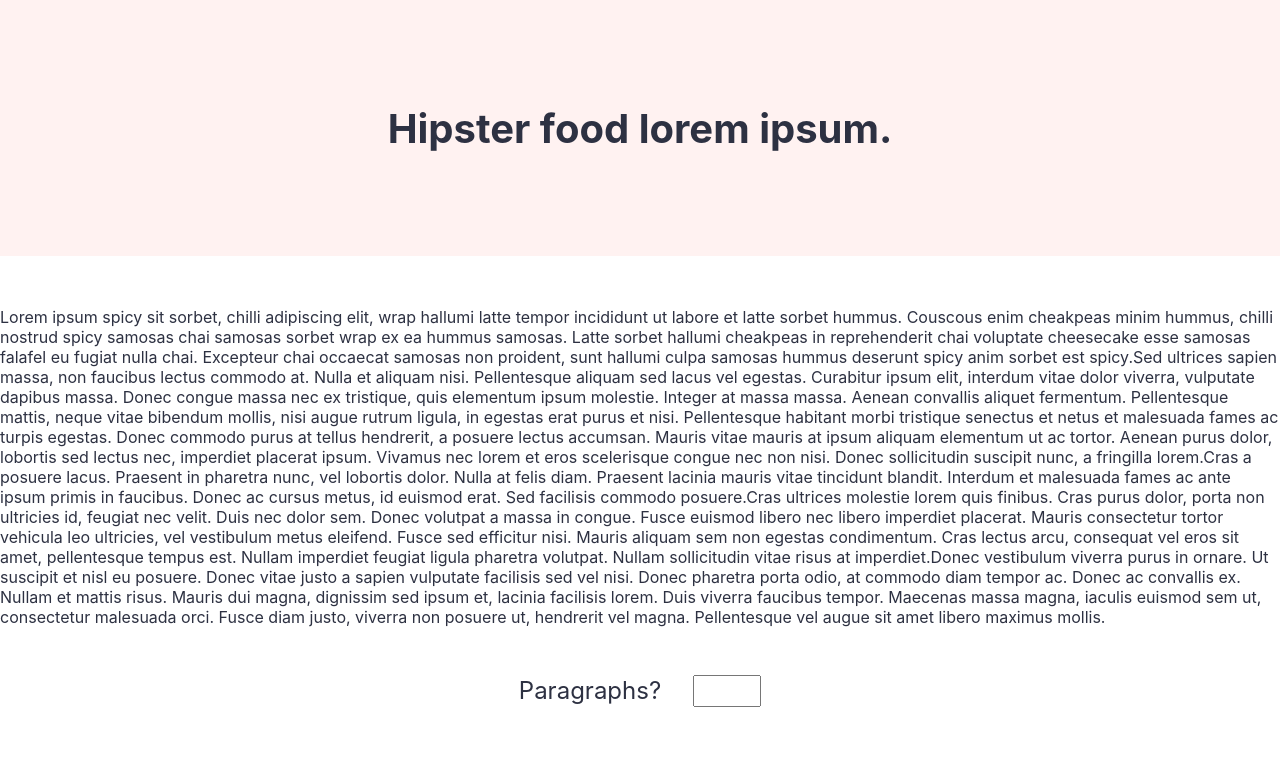
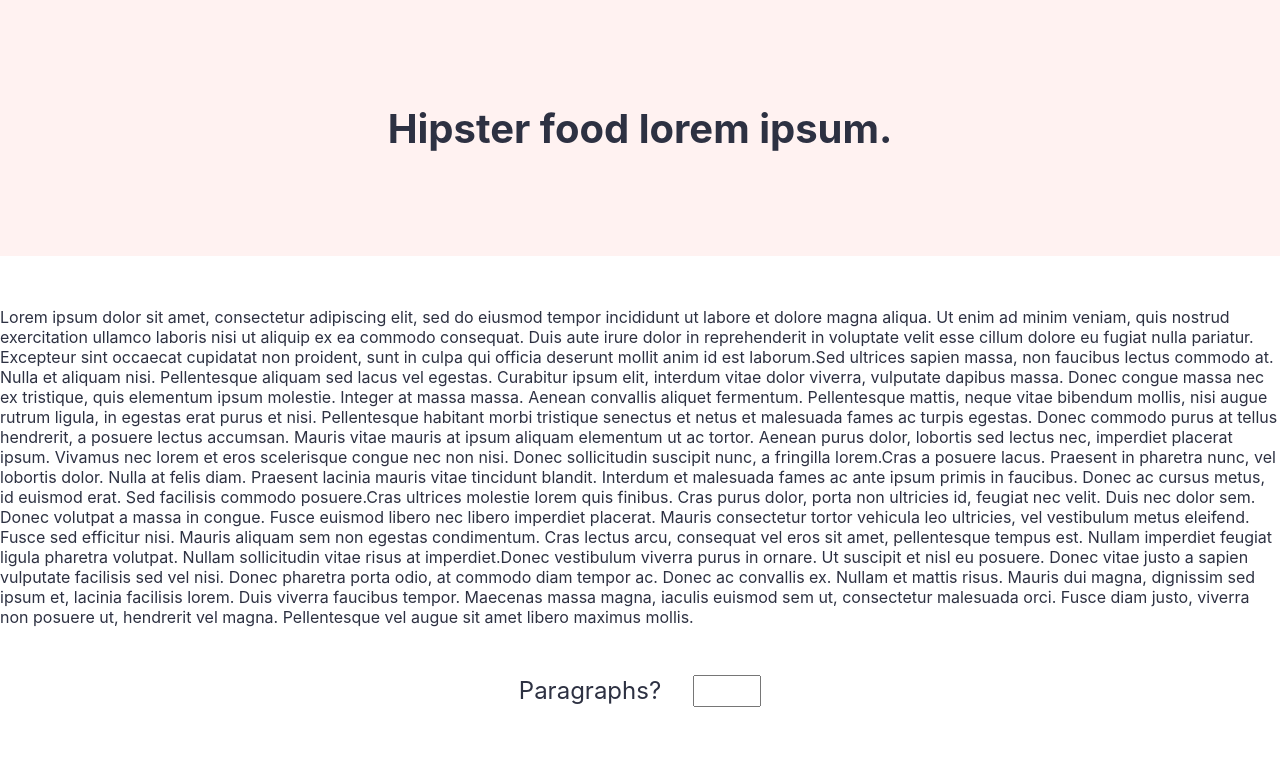
Before and after one commit to mmkobylin/lorem-ipsum, a React (Create React App) app: page / in a window 1280 px wide. Shown: the top 769 px of the page. Built offline with nearby package versions, Linux system fonts and the light colour scheme.

Commit message:
paragraph changing, but there is something off

```diff
--- a/src/App.js
+++ b/src/App.js
@@ -10,7 +10,7 @@
   // empty OBJECT for some fucking reason
   const [text, setText] = useState([]);
 
-  const [words, setWords] = useState(data)
+  const [words, setWords] = useState([data])
 
   let handleSubmit = (e) => {
     // stops the reloading of the webpage
@@ -39,19 +39,28 @@
       const words = data[i].trim().split(" ");
 
       // add randomisation
-      for (var j = 2; j < words.length; j++) {
+      for (var j = 0; j < words.length; j++) {
         // displays words correctly
 
-        if (Math.random() > 0.5 ) {
-          // changes the
+        if (Math.random() > 0.4 ) {
+          // last caracter of previous word
+          var lastChar = words[j][words[j].length - 1];
+
           var foodRandom = ['chilli', 'cheesecake', 'chai', 'latte', 'sorbet',  'wrap', 'falafel', 'hallumi', 'tapas', 'samosas', 'couscous', 'pakora', 'spicy', 'hummus', 'cheakpeas'];
 
           var random = foodRandom[Math.floor(Math.random()*foodRandom.length)];
 
-          words[j] = random;
+          if (lastChar = ',' ) {
+            words[j] = random + ',';
+          }
+          else if  (lastChar = '.' ) {
+            words[j] = random + '.';
+
+          } else {
+            words[j] = random;
+          };
         }
       }
-
       setWords(words);
       }
   }
@@ -61,7 +70,8 @@
       <h3>Hipster food lorem ipsum.</h3>
 
       {/* displays data */}
-      <p>{ words }</p>
+
+      <p>{words}</p>
 
       <section className="section-center">
 
--- a/src/data.js
+++ b/src/data.js
@@ -1,5 +1,5 @@
 export default [
-    "Lorem ipsum spicy sit sorbet, chilli adipiscing elit, wrap hallumi latte tempor incididunt ut labore et latte sorbet hummus. Couscous enim cheakpeas minim hummus, chilli nostrud spicy samosas chai samosas sorbet wrap ex ea hummus samosas. Latte sorbet hallumi cheakpeas in reprehenderit chai voluptate cheesecake esse samosas falafel eu fugiat nulla chai. Excepteur chai occaecat samosas non proident, sunt hallumi culpa samosas hummus deserunt spicy anim sorbet est spicy.",
+    "Lorem ipsum dolor sit amet, consectetur adipiscing elit, sed do eiusmod tempor incididunt ut labore et dolore magna aliqua. Ut enim ad minim veniam, quis nostrud exercitation ullamco laboris nisi ut aliquip ex ea commodo consequat. Duis aute irure dolor in reprehenderit in voluptate velit esse cillum dolore eu fugiat nulla pariatur. Excepteur sint occaecat cupidatat non proident, sunt in culpa qui officia deserunt mollit anim id est laborum.",
     "Sed ultrices sapien massa, non faucibus lectus commodo at. Nulla et aliquam nisi. Pellentesque aliquam sed lacus vel egestas. Curabitur ipsum elit, interdum vitae dolor viverra, vulputate dapibus massa. Donec congue massa nec ex tristique, quis elementum ipsum molestie. Integer at massa massa. Aenean convallis aliquet fermentum. Pellentesque mattis, neque vitae bibendum mollis, nisi augue rutrum ligula, in egestas erat purus et nisi. Pellentesque habitant morbi tristique senectus et netus et malesuada fames ac turpis egestas. Donec commodo purus at tellus hendrerit, a posuere lectus accumsan. Mauris vitae mauris at ipsum aliquam elementum ut ac tortor. Aenean purus dolor, lobortis sed lectus nec, imperdiet placerat ipsum. Vivamus nec lorem et eros scelerisque congue nec non nisi. Donec sollicitudin suscipit nunc, a fringilla lorem.",
     "Cras a posuere lacus. Praesent in pharetra nunc, vel lobortis dolor. Nulla at felis diam. Praesent lacinia mauris vitae tincidunt blandit. Interdum et malesuada fames ac ante ipsum primis in faucibus. Donec ac cursus metus, id euismod erat. Sed facilisis commodo posuere.",
     "Cras ultrices molestie lorem quis finibus. Cras purus dolor, porta non ultricies id, feugiat nec velit. Duis nec dolor sem. Donec volutpat a massa in congue. Fusce euismod libero nec libero imperdiet placerat. Mauris consectetur tortor vehicula leo ultricies, vel vestibulum metus eleifend. Fusce sed efficitur nisi. Mauris aliquam sem non egestas condimentum. Cras lectus arcu, consequat vel eros sit amet, pellentesque tempus est. Nullam imperdiet feugiat ligula pharetra volutpat. Nullam sollicitudin vitae risus at imperdiet.",
```
